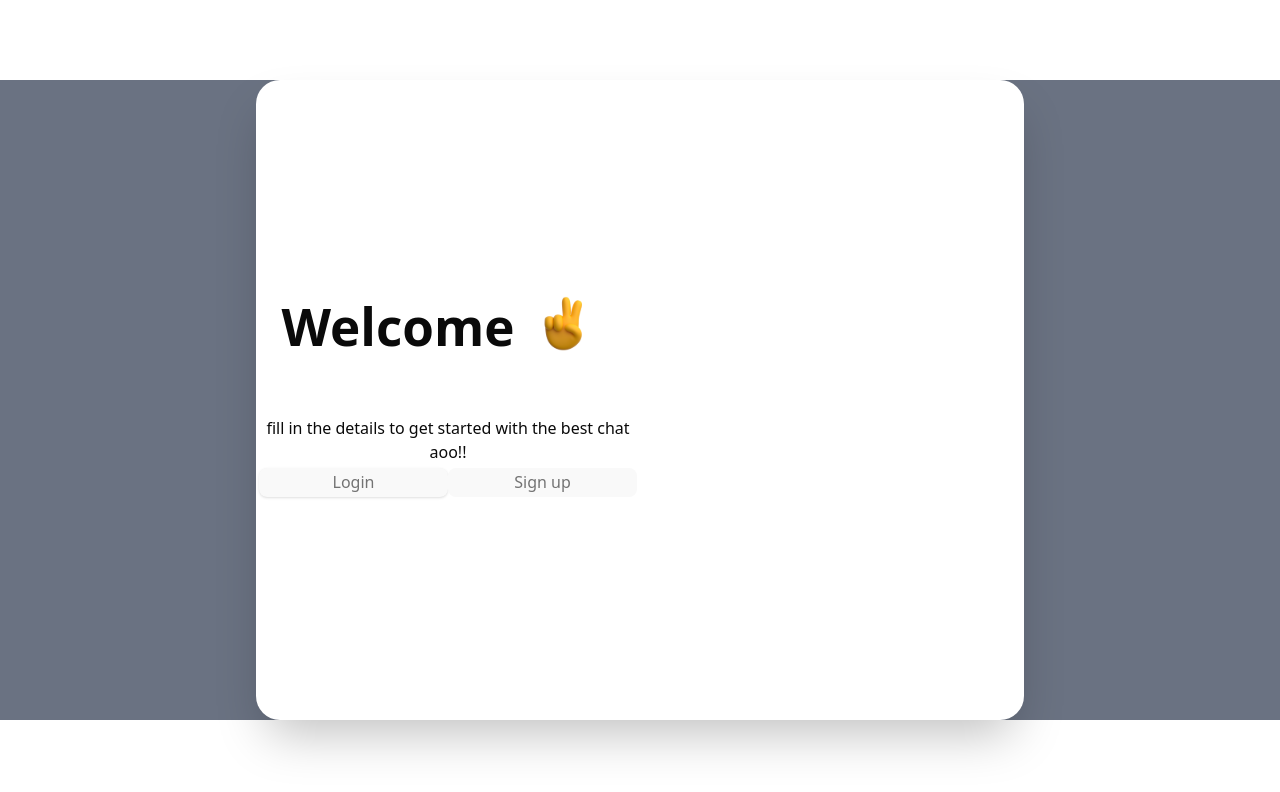
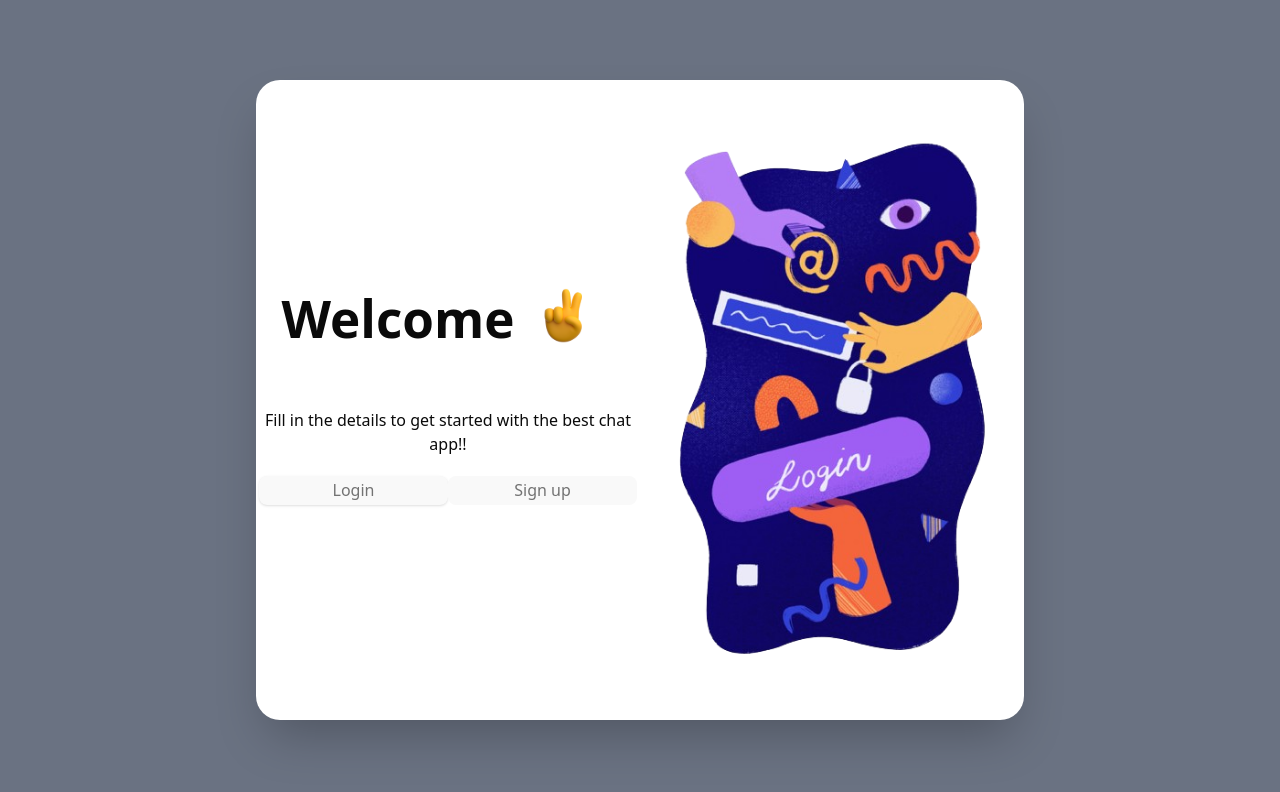
Before and after one commit to rukshaan/CHATBOT, a React (Vite) app in the folder clients/: page /auth in a window 1280 px wide. Shown: the top 792 px of the page. Built offline with nearby package versions, Linux system fonts and the light colour scheme.

Commit message:
tabs updated

```diff
--- /dev/null
+++ b/clients/src/components/ui/tabs.jsx
@@ -0,0 +1,61 @@
+import * as React from "react"
+import * as TabsPrimitive from "@radix-ui/react-tabs"
+
+import { cn } from "../../lib/utils";
+
+
+function Tabs({
+  className,
+  ...props
+}) {
+  return (
+    <TabsPrimitive.Root
+      data-slot="tabs"
+      className={cn("flex flex-col gap-2", className)}
+      {...props} />
+  );
+}
+
+function TabsList({
+  className,
+  ...props
+}) {
+  return (
+    <TabsPrimitive.List
+      data-slot="tabs-list"
+      className={cn(
+        "bg-muted text-muted-foreground inline-flex h-9 w-fit items-center justify-center rounded-lg p-[3px]",
+        className
+      )}
+      {...props} />
+  );
+}
+
+function TabsTrigger({
+  className,
+  ...props
+}) {
+  return (
+    <TabsPrimitive.Trigger
+      data-slot="tabs-trigger"
+      className={cn(
+        "data-[state=active]:bg-background dark:data-[state=active]:text-foreground focus-visible:border-ring focus-visible:ring-ring/50 focus-visible:outline-ring dark:data-[state=active]:border-input dark:data-[state=active]:bg-input/30 text-foreground dark:text-muted-foreground inline-flex h-[calc(100%-1px)] flex-1 items-center justify-center gap-1.5 rounded-md border border-transparent px-2 py-1 text-sm font-medium whitespace-nowrap transition-[color,box-shadow] focus-visible:ring-[3px] focus-visible:outline-1 disabled:pointer-events-none disabled:opacity-50 data-[state=active]:shadow-sm [&_svg]:pointer-events-none [&_svg]:shrink-0 [&_svg:not([class*='size-'])]:size-4",
+        className
+      )}
+      {...props} />
+  );
+}
+
+function TabsContent({
+  className,
+  ...props
+}) {
+  return (
+    <TabsPrimitive.Content
+      data-slot="tabs-content"
+      className={cn("flex-1 outline-none", className)}
+      {...props} />
+  );
+}
+
+export { Tabs, TabsList, TabsTrigger, TabsContent }
--- /dev/null
+++ b/clients/src/lib/utils.js
@@ -0,0 +1,6 @@
+import { clsx } from "clsx";
+import { twMerge } from "tailwind-merge"
+
+export function cn(...inputs) {
+  return twMerge(clsx(inputs));
+}
--- a/clients/src/pages/auth/index.jsx
+++ b/clients/src/pages/auth/index.jsx
@@ -1,20 +1,24 @@
 import React from 'react'
 import background from '../../assets/login2.png'
 import victory from '../../assets/victory.svg'
-import { Tabs, TabsList, TabsTrigger, TabsContent } from "@/components/ui/tabs";
+import { Tabs, TabsList, TabsTrigger, TabsContent } from "../../components/ui/tabs";
+
 const Auth = () => {
   return (
-    <div className="h-{100vh} w-[100vw] flex items-center justify-center bg-gray-500">
-      <div className='h-[80vh] bg-white border-white text-opacity-90 shadow-2xl w-[80vw] ms:w-[90vh] lg:w-[70vw] xl:w-[60vw] rounded-3xl grid xl:grid-cols-2' >
-        <div className='flex items-center justify-center flex-col'>
-            <div className='flex flex-col gap-10 items-center '>
-                <div className='flex items-center justify-center '>
-                    <h1 className='text-5xl font-bold md:text-6xl'>Welcome</h1>
-                    <img src={victory} alt='victory image'className='h-[100px] '/>
+    <div className="h-[100vh] w-[100vw] flex items-center justify-center bg-gray-500">
+      <div className="h-[80vh] bg-white border-white text-opacity-90 shadow-2xl w-[80vw] ms:w-[90vh] lg:w-[70vw] xl:w-[60vw] rounded-3xl grid xl:grid-cols-2">
+        <div className="flex items-center justify-center flex-col">
+          <div className="flex flex-col gap-10 items-center">
+            <div className="flex items-center justify-center">
+              <h1 className="text-5xl font-bold md:text-6xl">Welcome</h1>
+              <img src={victory} alt="victory" className="h-[100px]" />
             </div>
-                <p className='font-medium text-center'> fill in the details to get started with the best chat aoo!!</p>
+            <p className="font-medium text-center">
+              Fill in the details to get started with the best chat app!!
+            </p>
           </div>
-            <div className='flex item-center justify-center w-full'>
+
+          <div className="flex items-center justify-center w-full mt-4">
             <Tabs defaultValue="login" className="w-full">
               <TabsList className="bg-transparent rounded-none w-full">
                 <TabsTrigger
@@ -32,17 +36,23 @@
               </TabsList>
 
               <TabsContent value="login" className="mt-4">
-                        {/* Your login form goes here */}
+                {/* ✅ Login form goes here */}
               </TabsContent>
+
               <TabsContent value="signup" className="mt-4">
-                        {/* Your sign-up form goes here */}
+                {/* ✅ Signup form goes here */}
               </TabsContent>
             </Tabs>
+          </div>
+        </div>
 
-            </div>
+        {/* ✅ You may add an image or branding background in the right half (optional) */}
+        <div className="hidden xl:flex items-center justify-center">
+          <img src={background} alt="background" className="h-[70vh] object-contain" />
         </div>
       </div>
     </div>
   )
 }
-export default Auth
+
+export default Auth;
--- a/tsconfig.json
+++ b/tsconfig.json
@@ -11,7 +11,7 @@
   "compilerOptions": {
     "baseUrl": ".",
     "paths": {
-      "@/*": ["./src/*"]
+      "@/*": ["clients/src/src/*"]
     }
   }
 }
```
Also changed, not shown: clients/src/components/Home.jsx (deleted). Lines whose indentation alone changed are shown as unchanged.
